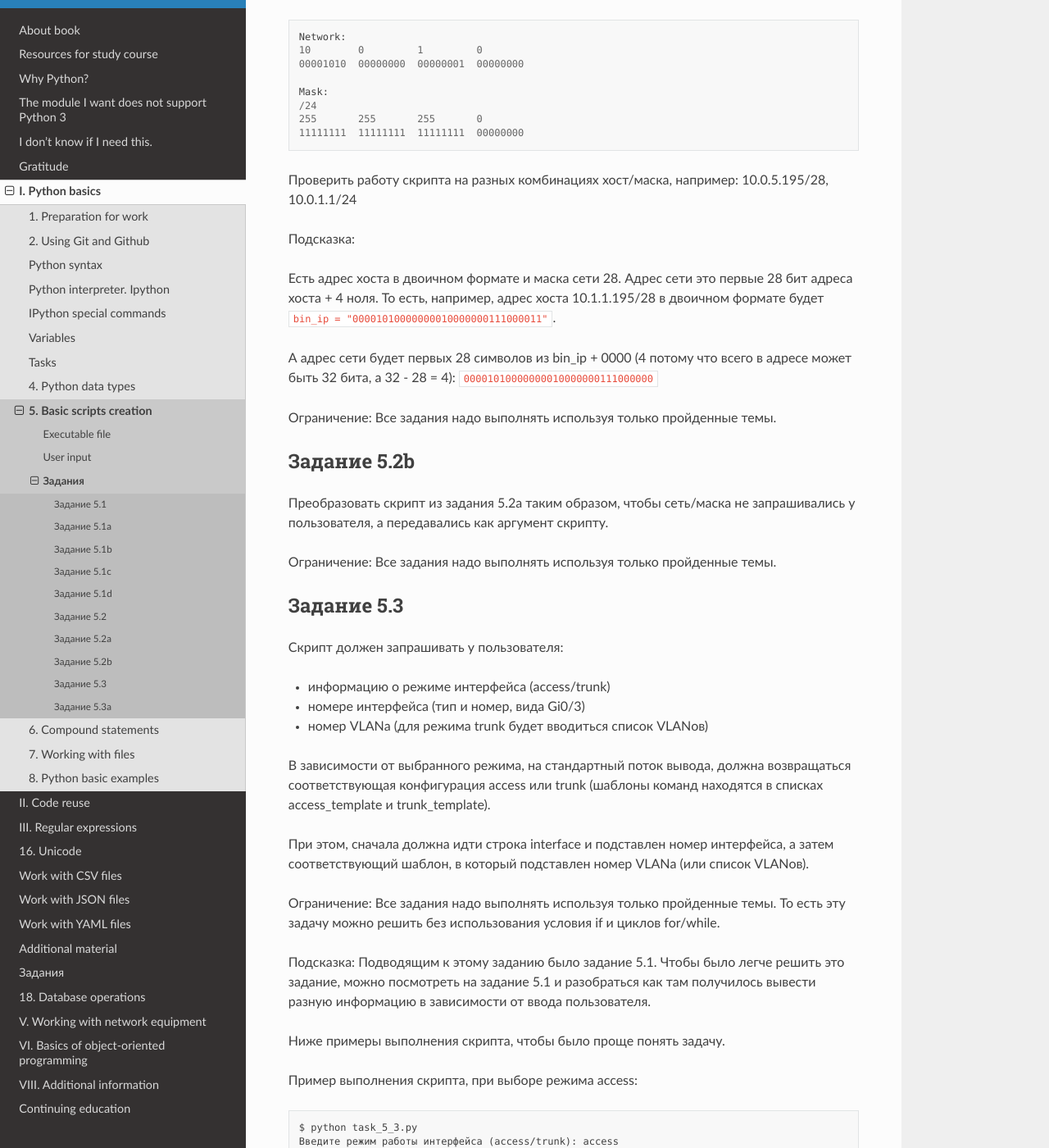
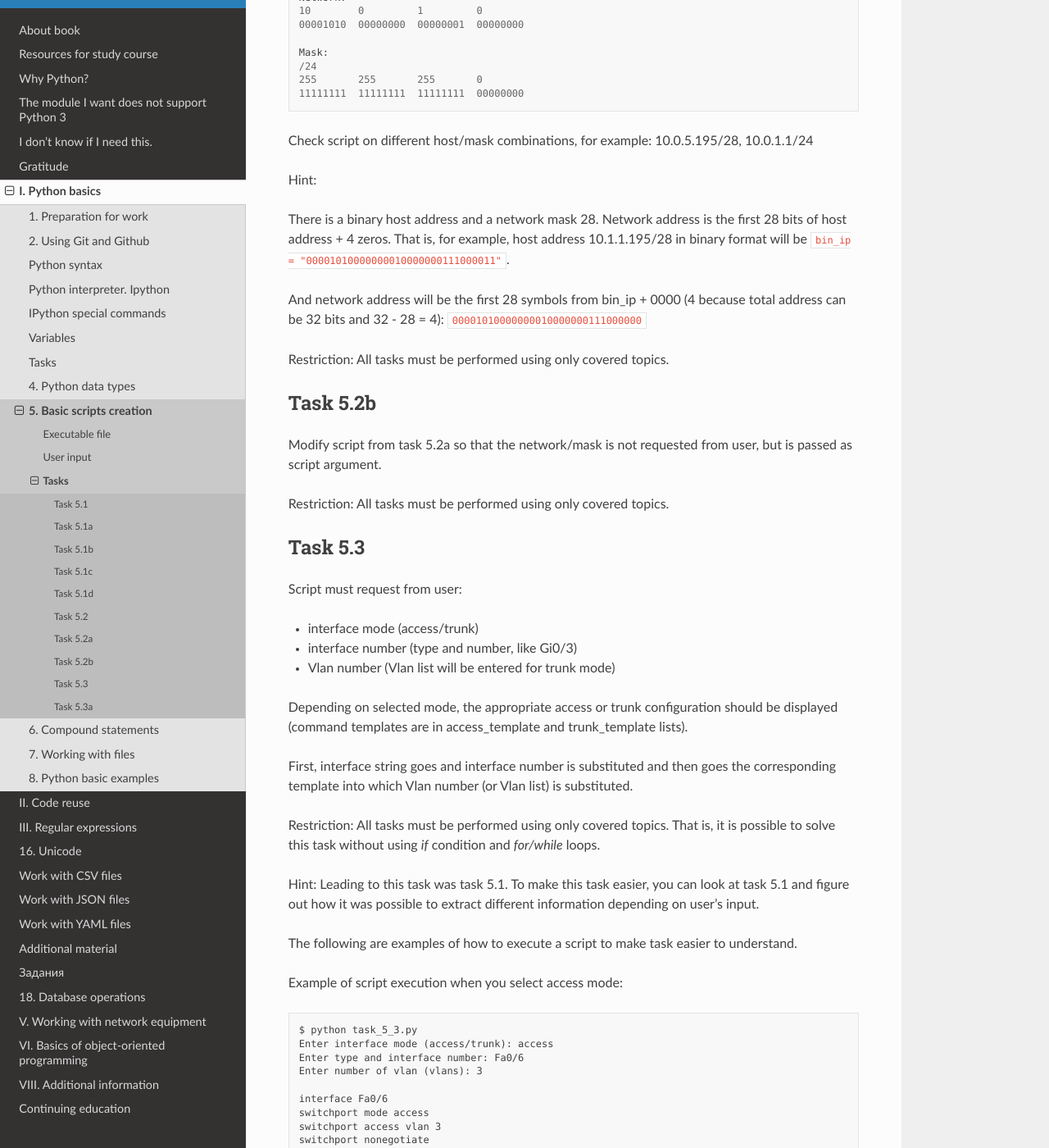
Before and after one commit to Aidar5/nattoeng, a Sphinx documentation site: the page built from docs/source/exercises/05_exercises.rst, in a window 1280 px wide and 1400 px high, scrolled down 6245 px. Shown: the whole window at 82% size. Built offline with Sphinx 7.4.7 and the Read the Docs theme 2.0.0, drawn with Linux system fonts in a browser that asks for light colours; pages that are not in the unit, such as notebooks, are missing from menus; some of the changed text lies outside the part shown.

Commit message:
Update 05_exercises.rst

```diff
--- a/docs/source/exercises/05_exercises.rst
+++ b/docs/source/exercises/05_exercises.rst
@@ -2,33 +2,31 @@
 
    \newpage
 
-Задания
+Tasks
 =======
 
 .. include:: ./exercises_intro.rst
 
-Задание 5.1
+Task 5.1
 ~~~~~~~~~~~
 
-В задании создан словарь, с информацией о разных устройствах.
+A dictionary with information about different devices is created in the task.
 
-Необходимо запросить у пользователя ввод имени устройства (r1, r2 или sw1).
-И вывести информацию о соответствующем устройстве на стандартный поток вывода
-(информация будет в виде словаря).
+You should ask user to enter device name (r1, r2 or sw1). And display information about corresponding device on standard output stream (information will be in form of a dictionary).
 
 
-Пример выполнения скрипта:
+Example of script execution:
 
 ::
 
     $ python task_5_1.py
-    Введите имя устройства: r1
+    Enter name of device: r1
     {"location": "21 New Globe Walk", "vendor": "Cisco", "model": "4451", "ios": "15.4", "ip": "10.255.0.1"}
 
-Ограничение: нельзя изменять словарь london_co.
+Restriction: You cannot change london_co dictionary.
 
-Все задания надо выполнять используя только пройденные темы.
-То есть эту задачу можно решить без использования условия if и других тем, которые рассматриваются позже.
+Restriction: All tasks must be performed using only covered topics.
+That is, it is possible to solve this task without using *if* condition and other topics to be discussed later.
 
 
 .. code:: python
@@ -60,27 +58,26 @@
     }
 
 
-Задание 5.1a
+Task 5.1a
 ~~~~~~~~~~~~
 
-Переделать скрипт из задания 5.1 таким образом, чтобы,
-кроме имени устройства, запрашивался также параметр устройства, который нужно отобразить.
+Modify script from Task 5.1 so that in addition to device name the device parameter that you want to display is also requested.
 
-Вывести информацию о соответствующем параметре, указанного устройства.
+Display information about corresponding parameter of specified device.
 
-Пример выполнения скрипта:
+Example of script execution:
 
 ::
 
     $ python task_5_1a.py
-    Введите имя устройства: r1
-    Введите имя параметра: ios
+    Enter device name : r1
+    Enter parameter name: ios
     15.4
 
-Ограничение: нельзя изменять словарь london_co.
+Restriction: You cannot change london_co dictionary.
 
-Все задания надо выполнять используя только пройденные темы.
-То есть эту задачу можно решить без использования условия if и других тем, которые рассматриваются позже.
+Restriction: All tasks must be performed using only covered topics.
+That is, it is possible to solve this task without using *if* condition and other topics to be discussed later.
 
 .. code:: python
 
@@ -110,28 +107,26 @@
         }
     }
 
-Задание 5.1b
+Task 5.1b
 ~~~~~~~~~~~~
 
-Переделать скрипт из задания 5.1a таким образом, чтобы, при запросе параметра,
-отображался список возможных параметров. Список параметров надо получить из словаря,
-а не прописывать вручную.
+Modify script from task 5.1so that a list of possible parameters is displayed when you ask for parameter. List of parameters should be obtained from dictionary, not written manually.
 
-Вывести информацию о соответствующем параметре, указанного устройства.
+Display information about corresponding parameter of specified device.
 
-Пример выполнения скрипта:
+Example of script execution:
 
 ::
 
     $ python task_5_1b.py
-    Введите имя устройства: r1
-    Введите имя параметра (ios, model, vendor, location, ip): ip
+    Enter device name: r1
+    Enter parameter name (ios, model, vendor, location, ip): ip
     10.255.0.1
 
-Ограничение: нельзя изменять словарь london_co.
+Restriction: You cannot change london_co dictionary.
 
-Все задания надо выполнять используя только пройденные темы.
-То есть эту задачу можно решить без использования условия if и других тем, которые рассматриваются позже.
+Restriction: All tasks must be performed using only covered topics.
+That is, it is possible to solve this task without using *if* condition and other topics to be discussed later.
 
 .. code:: python
 
@@ -161,32 +156,29 @@
         }
     }
 
-Задание 5.1c
+Task 5.1c
 ~~~~~~~~~~~~
 
-Переделать скрипт из задания 5.1b таким образом, чтобы, при запросе параметра,
-которого нет в словаре устройства, отображалось сообщение "Такого параметра нет".
+Modify script from task 5.1b so that when you ask for a parameter that is not present in device dictionary, the message "No such parameter" is displayed.
 
 .. note::
-    Попробуйте набрать неправильное имя параметра или несуществующий параметр,
-    чтобы увидеть какой будет результат. А затем выполняйте задание.
+    Try typing an invalid parameter name or a nonexistent parameter to see what the result is. And then do the task.
 
-Если выбран существующий параметр,
-вывести информацию о соответствующем параметре, указанного устройства.
+If an existing parameter is selected display information about corresponding parameter of specified device.
 
-Пример выполнения скрипта:
+Example of script execution:
 
 ::
 
     $ python task_5_1c.py
-    Введите имя устройства: r1
-    Введите имя параметра (ios, model, vendor, location, ip): ips
-    Такого параметра нет
+    Enter device name: r1
+    Enter parameter name (ios, model, vendor, location, ip): ips
+    No such parameter
 
-Ограничение: нельзя изменять словарь london_co.
+Restriction: You cannot change london_co dictionary.
 
-Все задания надо выполнять используя только пройденные темы.
-То есть эту задачу можно решить без использования условия if и других тем, которые рассматриваются позже.
+Restriction: All tasks must be performed using only covered topics.
+That is, it is possible to solve this task without using *if* condition and other topics to be discussed later.
 
 .. code:: python
 
@@ -216,26 +208,25 @@
         }
     }
 
-Задание 5.1d
+Task 5.1d
 ~~~~~~~~~~~~
 
-Переделать скрипт из задания 5.1c таким образом, чтобы, при запросе параметра,
-пользователь мог вводить название параметра в любом регистре.
+Modify script from task 5.1c so that when you ask for parameter, user can enter name of parameter in any register.
 
-Пример выполнения скрипта:
+Example of script execution:
 
 ::
 
     $ python task_5_1d.py
-    Введите имя устройства: r1
-    Введите имя параметра (ios, model, vendor, location, ip): IOS
+    Enter device name: r1
+    Enter parameter name (ios, model, vendor, location, ip): IOS
     15.4
 
 
-Ограничение: нельзя изменять словарь london_co.
+Restriction: You cannot change london_co dictionary.
 
-Все задания надо выполнять используя только пройденные темы.
-То есть эту задачу можно решить без использования условия if и других тем, которые рассматриваются позже.
+Restriction: All tasks must be performed using only covered topics.
+That is, it is possible to solve this task without using *if* condition and other topics to be discussed later.
 
 .. code:: python
 
@@ -265,12 +256,12 @@
         }
     }
 
-Задание 5.2
+Task 5.2
 ~~~~~~~~~~~
 
-Запросить у пользователя ввод IP-сети в формате: ``10.1.1.0/24``
+Request user to enter an IP network in format: ``10.1.1.0/24``
 
-Затем вывести информацию о сети и маске в таком формате:
+Then display network and mask information in this format:
 
 ::
 
@@ -283,35 +274,33 @@
     255       255       255       0
     11111111  11111111  11111111  00000000
 
-Проверить работу скрипта на разных комбинациях сеть/маска.
+Check script on different combinations of network/mask.
 
-Подсказка: Получить маску в двоичном формате можно так:
+Hint: Get a mask in binary format:
 
 ::
 
     In [1]: "1" * 28 + "0" * 4
     Out[1]: "11111111111111111111111111110000"
 
-Ограничение: Все задания надо выполнять используя только пройденные темы.
+Restriction: All tasks must be performed using only covered topics.
 
-Задание 5.2a
+Task 5.2a
 ~~~~~~~~~~~~
 
-Всё, как в задании 5.2, но, если пользователь ввел адрес хоста, а не адрес сети,
-надо преобразовать адрес хоста в адрес сети и вывести адрес сети и маску, как в задании 5.2.
+It’s like task 5.2 but if user entered host address instead of network address, you have to convert host address to network address and display network address and mask as in task 5.2.
 
-Пример адреса сети (все биты хостовой части равны нулю):
+Example of network address (all host bits are zero):
 
 * 10.0.1.0/24
 * 190.1.0.0/16
 
-Пример адреса хоста:
+Example of host address:
 
 * 10.0.1.1/24 - хост из сети 10.0.1.0/24
 * 10.0.5.1/30 - хост из сети 10.0.5.0/30
 
-Если пользователь ввел адрес 10.0.1.1/24,
-вывод должен быть таким:
+If user entered address 10.0.1.1/24, , the output should be:
 
 ::
 
@@ -324,62 +313,54 @@
     255       255       255       0
     11111111  11111111  11111111  00000000
 
-Проверить работу скрипта на разных комбинациях хост/маска, например: 10.0.5.195/28, 10.0.1.1/24
+Check script on different host/mask combinations, for example: 10.0.5.195/28, 10.0.1.1/24
 
-Подсказка:
+Hint:
 
-Есть адрес хоста в двоичном формате и маска сети 28. Адрес сети это
-первые 28 бит адреса хоста + 4 ноля. То есть, например, адрес хоста 10.1.1.195/28  в двоичном формате будет ``bin_ip = "00001010000000010000000111000011"``.
+There is a binary host address and a network mask 28. Network address is the first 28 bits of host address + 4 zeros. That is, for example, host address 10.1.1.195/28 in binary format will be ``bin_ip = "00001010000000010000000111000011"``.
 
-А адрес сети будет первых 28 символов из bin_ip + 0000 (4 потому что всего в адресе может быть 32 бита, а 32 - 28 = 4): ``00001010000000010000000111000000``
+And network address will be the first 28 symbols from bin_ip + 0000 (4 because total address can be 32 bits and 32 - 28 = 4): ``00001010000000010000000111000000``
 
-Ограничение: Все задания надо выполнять используя только пройденные темы.
+Restriction: All tasks must be performed using only covered topics.
 
 
-Задание 5.2b
+Task 5.2b
 ~~~~~~~~~~~~
 
-Преобразовать скрипт из задания 5.2a таким образом,
-чтобы сеть/маска не запрашивались у пользователя,
-а передавались как аргумент скрипту.
+Modify script from task 5.2a so that the network/mask is not requested from user, but is passed as script argument.
 
-Ограничение: Все задания надо выполнять используя только пройденные темы.
+Restriction: All tasks must be performed using only covered topics.
 
-Задание 5.3
+Task 5.3
 ~~~~~~~~~~~~
 
-Скрипт должен запрашивать у пользователя:
+Script must request from user:
 
-* информацию о режиме интерфейса (access/trunk)
-* номере интерфейса (тип и номер, вида Gi0/3)
-* номер VLANа (для режима trunk будет вводиться список VLANов)
+* interface mode (access/trunk)
+* interface number (type and number, like Gi0/3)
+* Vlan number (Vlan list will be entered for trunk mode)
 
-В зависимости от выбранного режима, на стандартный поток вывода,
-должна возвращаться соответствующая конфигурация access или trunk
-(шаблоны команд находятся в списках access_template и trunk_template).
+Depending on selected mode, the appropriate access or trunk configuration should be displayed (command templates are in access_template and trunk_template lists).
 
-При этом, сначала должна идти строка interface и подставлен номер интерфейса,
-а затем соответствующий шаблон, в который подставлен номер VLANа (или список VLANов).
+First, interface string goes and interface number is substituted and then goes the corresponding template into which Vlan number (or Vlan list) is substituted.
 
-Ограничение: Все задания надо выполнять используя только пройденные темы.
-То есть эту задачу можно решить без использования условия if и циклов for/while.
+Restriction: All tasks must be performed using only covered topics.
+That is, it is possible to solve this task without using *if* condition and *for/while* loops.
 
-Подсказка:
-Подводящим к этому заданию было задание 5.1.
-Чтобы было легче решить это задание, можно посмотреть на задание 5.1 и разобраться как там получилось
-вывести разную информацию в зависимости от ввода пользователя.
+Hint:
+Leading to this task was task 5.1. To make this task easier, you can look at task 5.1 and figure out how it was possible to extract different information depending on user’s input.
 
 
-Ниже примеры выполнения скрипта, чтобы было проще понять задачу.
+The following are examples of how to execute a script to make task easier to understand.
 
-Пример выполнения скрипта, при выборе режима access:
+Example of script execution when you select access mode:
 
 ::
 
     $ python task_5_3.py
-    Введите режим работы интерфейса (access/trunk): access
-    Введите тип и номер интерфейса: Fa0/6
-    Введите номер влан(ов): 3
+    Enter interface mode (access/trunk): access
+    Enter type and interface number: Fa0/6
+    Enter number of vlan (vlans): 3
 
     interface Fa0/6
     switchport mode access
@@ -388,14 +369,14 @@
     spanning-tree portfast
     spanning-tree bpduguard enable
 
-Пример выполнения скрипта, при выборе режима trunk:
+Example of script execution if trunk mode is selected:
 
 ::
 
     $ python task_5_3.py
-    Введите режим работы интерфейса (access/trunk): trunk
-    Введите тип и номер интерфейса: Fa0/7
-    Введите номер влан(ов): 2,3,4,5
+    Enter interface mode (access/trunk): trunk
+    Enter type and interface number: Fa0/7
+    Enter number of vlan (vlans): 2,3,4,5
 
     interface Fa0/7
     switchport trunk encapsulation dot1q
@@ -415,18 +396,17 @@
         "switchport trunk allowed vlan {}"
     ]
 
-Задание 5.3a
+Task 5.3a
 ~~~~~~~~~~~~
 
 
-Дополнить скрипт из задания 5.3 таким образом, чтобы, в зависимости от выбранного режима,
-задавались разные вопросы в запросе о номере VLANа или списка VLANов:
+Complete script from task 5.3 in such a way that depending on selected mode the different questions are asked in request for Vlan number or Vlan list:
 
-* для access: "Введите номер VLAN:"
-* для trunk: "Введите разрешенные VLANы:"
+* for access: "Enter VLAN number:"
+* for trunk: "Enter allowed VLANs:"
 
-Ограничение: Все задания надо выполнять используя только пройденные темы.
-То есть эту задачу можно решить без использования условия if и циклов for/while.
+Restriction: All tasks must be performed using only covered topics.
+That is, it is possible to solve this task without using *if* condition and *for/while* loops.
 
 .. code:: python
 
```
